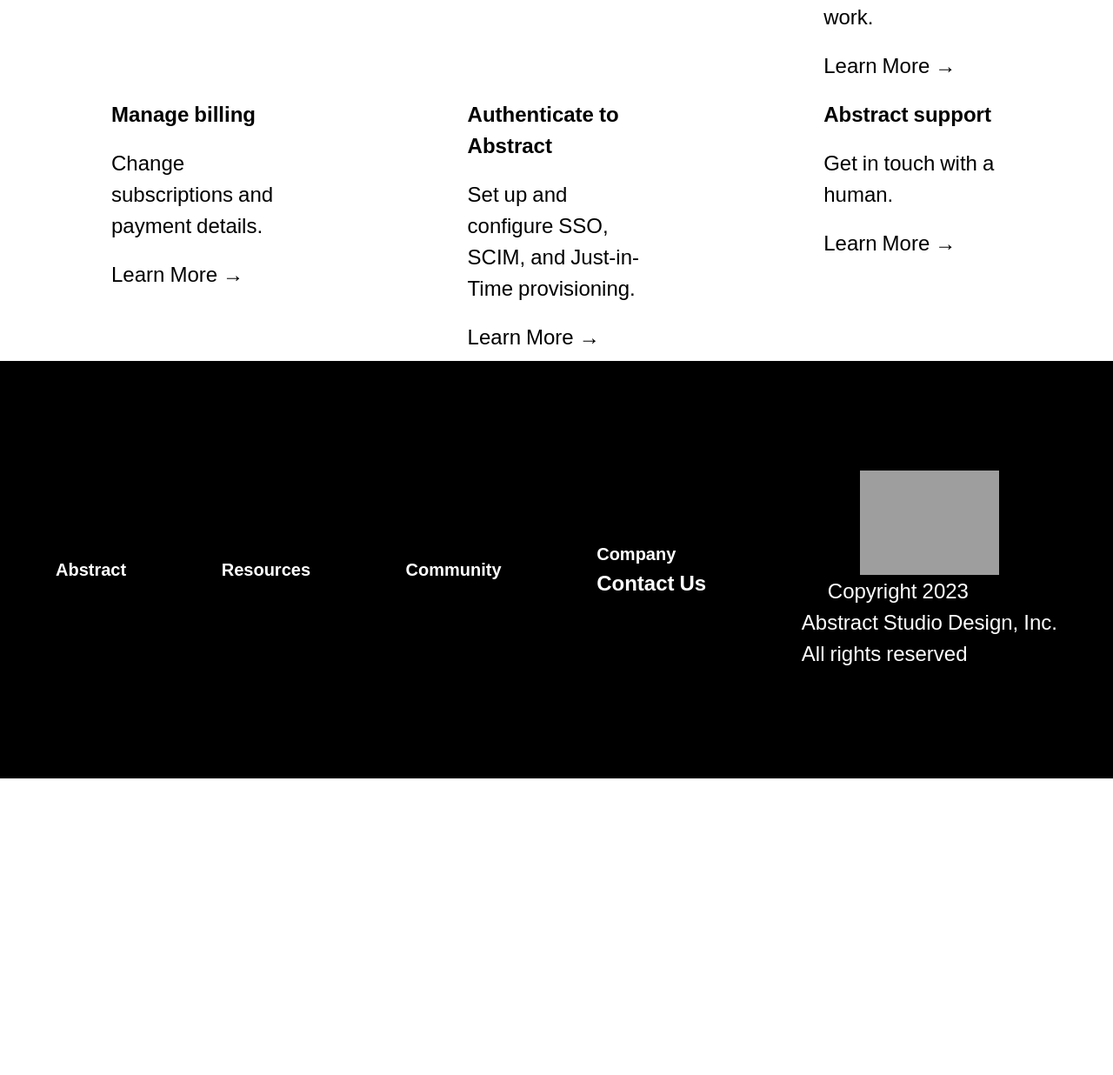
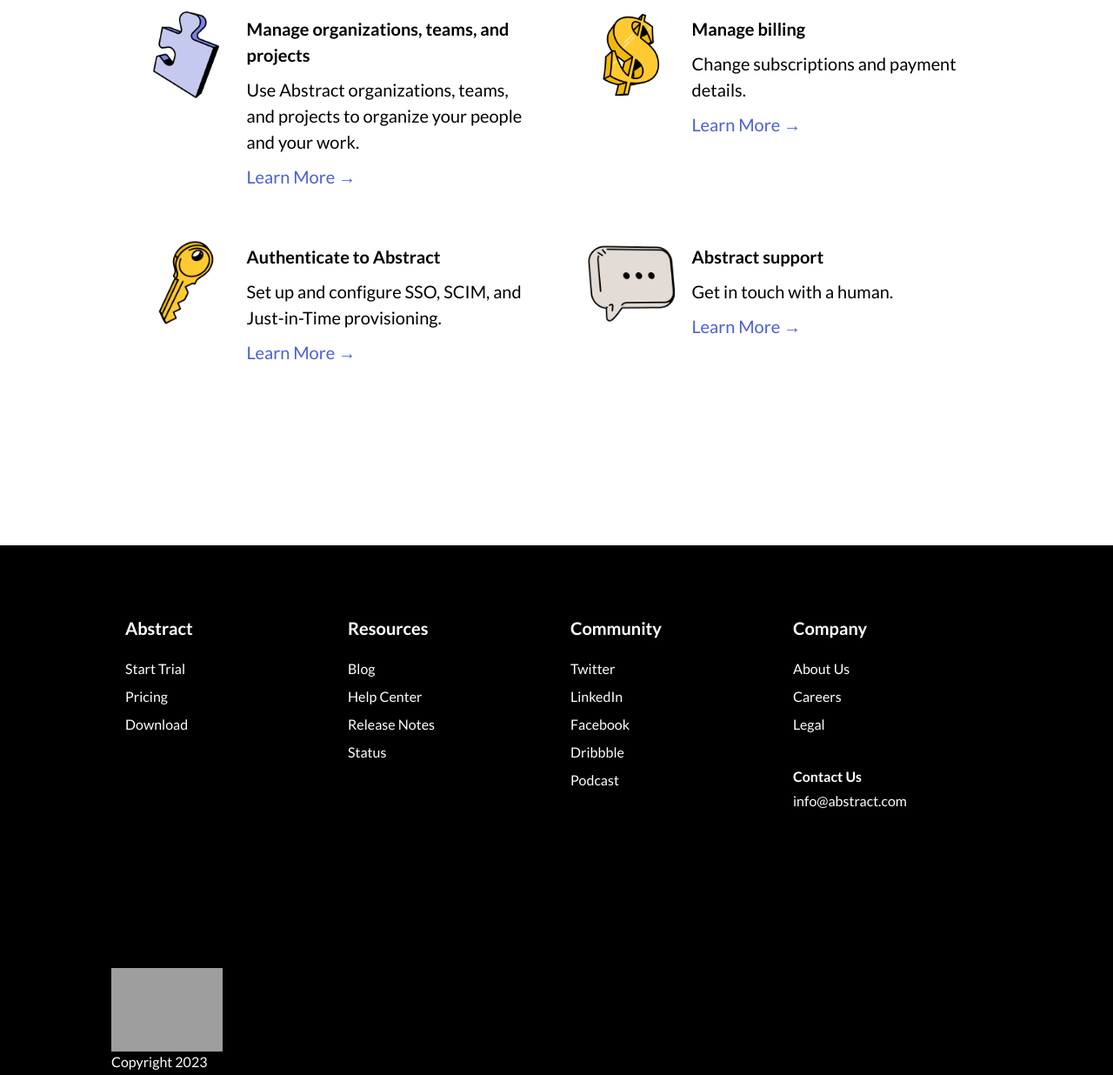
Before and after one commit to matteofresta/Abstract-Website, a website: page index.html in a window 1280 px wide. Shown: the part 957-2193 px from the top of the page at 87% size. Before the commit the page ends 1852 px from the top, so only its background shows below. Drawn offline with Linux system fonts and the light colour scheme; grey boxes are pictures that could not be loaded.

Commit message:
verbesserungen HTML und CSS file

```diff
--- a/index.html
+++ b/index.html
@@ -7,13 +7,14 @@
         <title>Title</title>
     </head>
         <body>
-            <header class="fontSize-normal">
-                <div class="containerNav bg-primary-black text-secondary-white">
+            <header class="fontSize-normal bg-primary-black">
+                <div class="containerNav text-secondary-white">
                     <div class="company">
                     <img src="//theme.zdassets.com/theme_assets/2197739/df1f3a3595ad6f2e809942c0cbfa85f84156dd61.svg" alt="Logo" class="logo">
-                    <a class="topbar-helpcenter text-secondary-blue">Help Center</a>
+                        <p>|</p>
+                    <a class="topbar-helpcenter text-secondary-white">Help Center</a>
                     </div>
-                    <div class="company">
+                    <div class="company-button">
                     <button class="button-Submit-Request text-secondary-white"> Submit a request </button>
                     <button class="sign-In bg-secondary-blue text-secondary-white"> Sign in </button>
                     </div>
@@ -32,90 +33,112 @@
                 <div class="container-middle">
                     <div class="row">
                         <div class="even-column">
+                            <img src="images/auto.png" alt="Using Abstract">
+                            <div class="text-content">
                                 <h4 class="fontSize-normal fontWeight-bold">Using Abstract</h4>
                                 <p>Abstract lets you manage, version, and document your designs in one place.</p>
-                            <a>Learn More →</a>
+                                <a href="#">Learn More →</a>
+                            </div>
                         </div>
                         <div class="even-column">
+                            <img src="images/person.png" alt="Manage Your Account">
+                            <div class="text-content">
                                 <h4 class="fontSize-normal fontWeight-bold">Manage your account</h4>
                                 <p>Configure your account settings, such as your email, profile details, and password.</p>
-                            <a>Learn More →</a>
+                                <a href="#">Learn More →</a>
                             </div>
-                        <div class="even-column">
-                            <h4 class="fontSize-normal fontWeight-bold">Manage organizations, teams, and projects</h4>
-                            <p>Use Abstract organizations, teams, and projects to organize your people and your work.</p>
-                            <a>Learn More →</a>
                         </div>
                     </div>
                     <div class="row">
                         <div class="even-column">
+                            <img src="images/puzzle.png" alt="Manage Organizations">
+                            <div class="text-content">
+                                <h4 class="fontSize-normal fontWeight-bold">Manage organizations, teams, and projects</h4>
+                                <p>Use Abstract organizations, teams, and projects to organize your people and your work.</p>
+                                <a href="#">Learn More →</a>
+                            </div>
+                        </div>
+                        <div class="even-column">
+                            <img src="images/cash.png" alt="Manage Billing">
+                            <div class="text-content">
                                 <h4 class="fontSize-normal fontWeight-bold">Manage billing</h4>
                                 <p>Change subscriptions and payment details.</p>
-                            <a>Learn More →</a>
+                                <a href="#">Learn More →</a>
+                            </div>
+                        </div>
+                    </div>
+                    <div class="row">
+                        <div class="even-column">
+                            <img src="images/key.png" alt="Authenticate to Abstract">
+                            <div class="text-content">
+                                <h4 class="fontSize-normal fontWeight-bold">Authenticate to Abstract</h4>
+                                <p>Set up and configure SSO, SCIM, and Just-in-Time provisioning.</p>
+                                <a href="#">Learn More →</a>
+                            </div>
                         </div>
                         <div class="even-column">
-                            <h4 class="fontSize-normal fontWeight-bold">Authenticate to Abstract</h4>
-                            <p>Set up and configure SSO, SCIM, and Just-in-Time provisioning.</p>
-                            <a>Learn More →</a>
-                        </div>
-                        <div class="even-column">
+                            <img src="images/comment.png" alt="Abstract Support">
+                            <div class="text-content">
                                 <h4 class="fontSize-normal fontWeight-bold">Abstract support</h4>
                                 <p>Get in touch with a human.</p>
-                            <a>Learn More →</a>
+                                <a href="#">Learn More →</a>
+                            </div>
                         </div>
                     </div>
                 </div>
             </section>
+
         </main>
 
-        <footer class="bg-primary-black">
+            <footer class="bg-primary-black fontSize-xs">
                 <div class="container-Footer bg-primary-black text-secondary-white">
                     <div class="footer-column text-secondary-white">
                         <h3 class="fontSize-sm fontWeight-bold">Abstract</h3>
-                        <ul role="list" aria-label="Abstract">
-                            <li><a href=""></a></li>
-                            <li><a href=""></a></li>
-                            <li><a href=""></a></li>
+                        <ul role="list">
+                            <li><a href="#">Start Trial</a></li>
+                            <li><a href="#">Pricing</a></li>
+                            <li><a href="#">Download</a></li>
                         </ul>
                     </div>
                     <div class="footer-column text-secondary-white">
                         <h3 class="fontSize-sm fontWeight-bold">Resources</h3>
-                        <ul role="list" aria-label="Resources">
-                            <li><a href=""></a></li>
-                            <li><a href=""></a></li>
-                            <li><a href=""></a></li>
-                            <li><a href=""></a></li>
+                        <ul role="list">
+                            <li><a href="#">Blog</a></li>
+                            <li><a href="#">Help Center</a></li>
+                            <li><a href="#">Release Notes</a></li>
+                            <li><a href="#">Status</a></li>
                         </ul>
                     </div>
                     <div class="footer-column text-secondary-white">
                         <h3 class="fontSize-sm fontWeight-bold">Community</h3>
-                        <ul role="list" aria-label="Social-Media">
-                            <li><a href=""></a></li>
-                            <li><a href=""></a></li>
-                            <li><a href=""></a></li>
-                            <li><a href=""></a></li>
-                            <li><a href=""></a></li>
+                        <ul role="list">
+                            <li><a href="#">Twitter</a></li>
+                            <li><a href="#">LinkedIn</a></li>
+                            <li><a href="#">Facebook</a></li>
+                            <li><a href="#">Dribbble</a></li>
+                            <li><a href="#">Podcast</a></li>
                         </ul>
                     </div>
-                    <div class="footer-column text-secondary-white">
+                    <div class="footer-column-company text-secondary-white">
                         <h3 class="fontSize-sm fontWeight-bold">Company</h3>
-                        <ul role="list" aria-label="Company">
-                            <li><a href=""></a></li>
-                            <li><a href=""></a></li>
-                            <li><a href=""></a></li>
+                        <ul role="list">
+                            <li><a href="#">About Us</a></li>
+                            <li><a href="#">Careers</a></li>
+                            <li><a href="#">Legal</a></li>
                         </ul>
-
+                        <div class="footer-contactUs">
                             <p class="fontWeight-bold">Contact Us</p>
-                        <form method="post" action="mailto:info@abstract.com?subject=subject&message=message"></form>
+                            <a href="mailto:info@abstract.com" class="email-link">info@abstract.com</a>
+                        </div>
                     </div>
                     <div class="footer-column-copyright">
                         <img src="//theme.zdassets.com/theme_assets/2197739/df1f3a3595ad6f2e809942c0cbfa85f84156dd61.svg" alt="Logo" class="logo">
-                        <p>© Copyright 2023</p>
+                        <p>Copyright 2023</p>
                         <p>Abstract Studio Design, Inc.</p>
                         <p>All rights reserved</p>
                     </div>
                 </div>
-            </div>
             </footer>
+
         </body>
 </html>
--- a/style.css
+++ b/style.css
@@ -1,3 +1,5 @@
+@import url('https://fonts.googleapis.com/css2?family=Great+Vibes&family=Lato:ital,wght@0,100;0,300;0,400;0,700;0,900;1,100;1,300;1,400;1,700;1,900&family=Manrope:wght@200..800&family=Poppins:ital,wght@0,100;0,200;0,300;0,400;0,500;0,600;0,700;0,800;0,900;1,100;1,200;1,300;1,400;1,500;1,600;1,700;1,800;1,900&family=Roboto:ital,wght@0,100;0,300;0,400;0,500;0,700;0,900;1,100;1,300;1,400;1,500;1,700;1,900&display=swap');
+
 :root
 {
     --clr-primary-black: #000000;
@@ -22,11 +24,6 @@
     --font-size-nav: var(--font-size-normal);
     --font-size-body: var(--font-size-normal);
     --font-size-footer: var(--font-size-xs);
-}
-
-@font-face {
-    font-family: Abstract;
-    src: url("font/fontawesome-webfont.woff2");
 }
 
 @media (min-width: 768px)
@@ -74,6 +71,7 @@
 body
 {
     height: 100%;
+    font-family: "Lato", sans-serif;
 }
 
 /* Set core body defaults */
@@ -171,10 +169,11 @@
 .containerNav
 {
     display: flex;
-    width: 100%;
+    width: 90%;
     height: 88px;
     flex-direction: row;
-    justify-content: space-evenly;
+    justify-content: space-between;
+    margin-inline: auto;
     align-content: center;
 }
 
@@ -187,12 +186,47 @@
     justify-content: center;
 }
 
-.company button
+.company
+{
+    align-self: center;
+}
+
+.company-button
+{
+    display: flex;
+    align-self: center;
+    width: 25%;
+    gap: 1rem;
+}
+
+.company-button button
 {
     width: 15rem;
     height: 3rem;
     border-radius: .4rem;
+    border: 2px solid transparent;
     cursor: pointer;
+}
+
+.company-button .button-Submit-Request
+{
+    border: 1px solid var(--clr-primary-white);
+    background-color: transparent;
+    flex: 85%;
+}
+
+.company-button .sign-In
+{
+    background-color: var(--clr-secondary-blue);
+    color: var(--clr-primary-white);
+    transition: .5s;
+}
+
+.company-button .sign-In:hover
+{
+    transition: .5s ease;
+    background-color: var(--clr-primary-white);
+    color: var(--clr-primary-black);
 }
 
 section .container-Header
@@ -203,6 +237,14 @@
     flex-direction: column;
     justify-content: center;
     align-items: center;
+    box-shadow:
+            0px 0px 2.2px rgba(0, 0, 0, 0.017),
+            0px 0px 5.3px rgba(0, 0, 0, 0.024),
+            0px 0px 10px rgba(0, 0, 0, 0.03),
+            0px 0px 17.9px rgba(0, 0, 0, 0.036),
+            0px 0px 33.4px rgba(0, 0, 0, 0.043),
+            0px 0px 80px rgba(0, 0, 0, 0.06)
+;
 }
 .container-Header h1
 {
@@ -211,99 +253,190 @@
 .container-Header input
 {
     width: 50%;
-    height: 5rem;
+    height: 4rem;
     padding: 0 1rem;
     border: 1px solid var(--clr-primary-black);
     border-radius: 0.5rem;
+    box-shadow:
+            0px 0px 2.2px rgba(0, 0, 0, 0.017),
+            0px 0px 5.3px rgba(0, 0, 0, 0.024),
+            0px 0px 10px rgba(0, 0, 0, 0.03),
+            0px 0px 17.9px rgba(0, 0, 0, 0.036),
+            0px 0px 33.4px rgba(0, 0, 0, 0.043),
+            0px 0px 80px rgba(0, 0, 0, 0.06)
+;
 }
 
 .container-middle {
     display: flex;
     flex-direction: column;
-    justify-content: center;
     align-items: center;
     width: 100%;
+    padding: 10rem 0;
 }
 
 .row {
     display: flex;
-    justify-content: space-between;
+    justify-content: space-around;
     width: 80%;
+    margin-bottom: 2rem;
 }
 
 .even-column {
-    width: 20%;
+    display: flex;
+    flex-direction: row;
+    align-items: flex-start;
+    width: 45%;
+    padding: 10px;
+    border-radius: 8px;  /* Optional rounded corners for aesthetics */
+}
+
+.even-column img {
+    width: 100px;
+    height: auto;
+    margin-right: 20px;
+}
+
+.text-content {
     display: flex;
     flex-direction: column;
     align-items: flex-start;
 }
 
-.even-column h4, .even-column p, .even-column a {
-    margin: 10px 0; /* Adds spacing around text elements */
+.text-content h4, .text-content p, .text-content a {
+    margin: 5px 0;
+    font-size: var(--font-size-sm);
+}
+
+.text-content a {
+    color: var(--clr-secondary-blue);
+    cursor: pointer;
+    text-decoration: none;
+}
+
+.text-content a:hover {
+    text-decoration: underline;
+    color: var(--clr-secondary-blue);
 }
 
 
-footer .container-Footer
-{
+
+footer {
+    display: flex;
+    background-color: var(--clr-primary-black);
+    color: var(--clr-primary-white);
+    padding: 4rem 8rem;
+    font-size: var(--font-size-xs);
+}
+
+.container-Footer {
     display: flex;
     justify-content: space-between;
-    align-items: center;
-    flex-direction: row;
-    width: 90%;
-    height: 30rem;
-    margin-inline: auto;
+    align-items: flex-start;
+    flex-wrap: wrap;
+    max-width: 1920px;
+    margin: auto;
 }
 
-.container-Footer .footer-column
-{
+.footer-column,
+.footer-column-company {
     display: flex;
     flex-direction: column;
+    flex: 1 1 20%; /* Adjusts the basis and allows flexing */
+    min-width: 200px; /* Minimum width of each column to prevent squishing */
+    margin: 1rem;
+}
+
+.footer-column h3,
+.footer-column-company h3 {
+    font-weight: var(--font-weight-bold);
+    margin-bottom: 1rem;
+}
+
+.footer-column ul,
+.footer-column-company ul {
+    list-style: none;
+    padding: 0;
+}
+
+.footer-column a,
+.footer-column-company a {
+    color: var(--clr-primary-white);
+    text-decoration: none;
+    line-height: 2;
+    font-weight: normal;
+}
+
+.footer-column a:hover,
+.footer-column-company a:hover {
+    text-decoration: underline;
+}
+
+.footer-contactUs {
+    margin-top: 2rem;
+}
+
+.footer-column-copyright {
+    margin-top: 10rem;
+    display: flex;
+    flex-direction: column;
+    align-items: center;
     justify-content: flex-start;
     align-items: flex-start;
 }
 
-footer-column-copyright img
+.company img,
+.footer-column-copyright img
 {
+    width: 8rem;
+    cursor: pointer;
+    transition: .5s;
+}
 
+.company img:hover
+{
+    opacity: 0.55;
+    transition: .7s ease;
+}
+
+@media (max-width: 768px) {
+    .container-Footer {
+        flex-direction: column;
+        align-items: center;
+    }
+
+    .footer-column,
+    .footer-column-company {
+        flex: 100%; /* Each column takes full width on smaller screens */
+        text-align: center;
+    }
 }
 
 
-/* General Styling */
-
-body
+@media (max-width: 1200px)
 {
-    font-size: var(--font-size-body);
-    font-family: var(--font-family-body);
+    .company-button
+    {
+        display: none;
+    }
 }
 
-.containerNav img,
-.footer-column-copyright img
+
+@media (max-width: 430px)
 {
-    width: 10rem;
-    align-self: center;
-    justify-self: center;
+    .container-Header h1
+    {
+        font-size: 4rem;
+    }
+    .even-column, .row
+    {
+        flex-direction: column;
+        width: 80%;
+        margin-inline: auto;
+    }
+    footer
+    {
+        justify-content: center;
+        align-items: center;
+    }
 }
-
-.button-Submit-Request
-{
-    background-color: transparent;
-    border: 1px solid var(--clr-primary-white);
-}
-
-.sign-In
-{
-    border: 1px solid transparent;
-    transition: .5s ease;
-}
-
-.sign-In:hover
-{
-    background-color: var(--clr-primary-white);
-    color: var(--clr-primary-black);
-    transition: .5s ease;
-}
-
-.footer-column a
-{
-    color: var(--clr-primary-white);
-}
```
Lines whose indentation alone changed are shown as unchanged.
